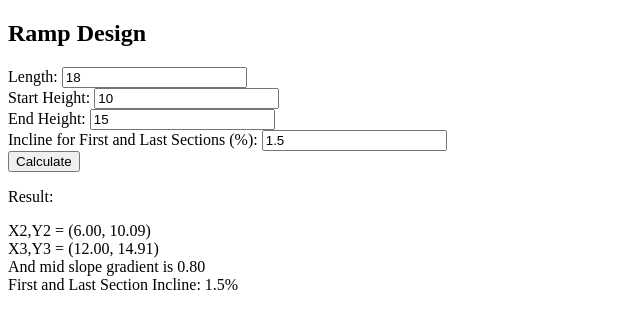
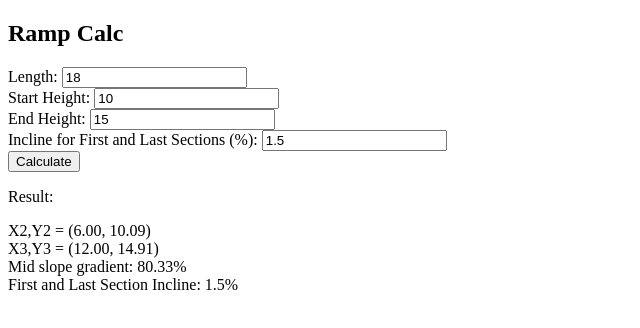
Before and after one commit to ccccc555/ramp, a plain HTML site: page index.html in a window 1280 px wide. Both pictures are taken after a click on the button "Calculate". Shown: the whole page, without its empty margins (0-640 px from the left). Drawn offline with Linux system fonts and the light colour scheme.

Commit message:
Update index.html

```diff
--- a/index.html
+++ b/index.html
@@ -1,10 +1,10 @@
 <!DOCTYPE html>
 <html>
 <head>
-  <title>Ramp Design</title>
+  <title>Ramp</title>
 </head>
 <body>
-  <h2>Ramp Design</h2>
+  <h2>Ramp Calc</h2>
   <label for="length">Length:</label>
   <input type="number" id="length" step="any" placeholder="18" value="18">
   <br>
@@ -38,8 +38,9 @@
       const y3 = endHeight - (incline1 * (length - x3));
 
       const midSlope = (y3 - y2) / midX;
+      const midSlopePercent = (midSlope * 100).toFixed(2);
 
-      const result = `X2,Y2 = (${x2.toFixed(2)}, ${y2.toFixed(2)})<br>X3,Y3 = (${x3.toFixed(2)}, ${y3.toFixed(2)})<br>And mid slope gradient is ${midSlope.toFixed(2)}<br>First and Last Section Incline: ${incline1 * 100}%`;
+      const result = `X2,Y2 = (${x2.toFixed(2)}, ${y2.toFixed(2)})<br>X3,Y3 = (${x3.toFixed(2)}, ${y3.toFixed(2)})<br>Mid slope gradient: ${midSlopePercent}%<br>First and Last Section Incline: ${incline1 * 100}%`;
 
       document.getElementById("result").innerHTML = result;
     }
```
